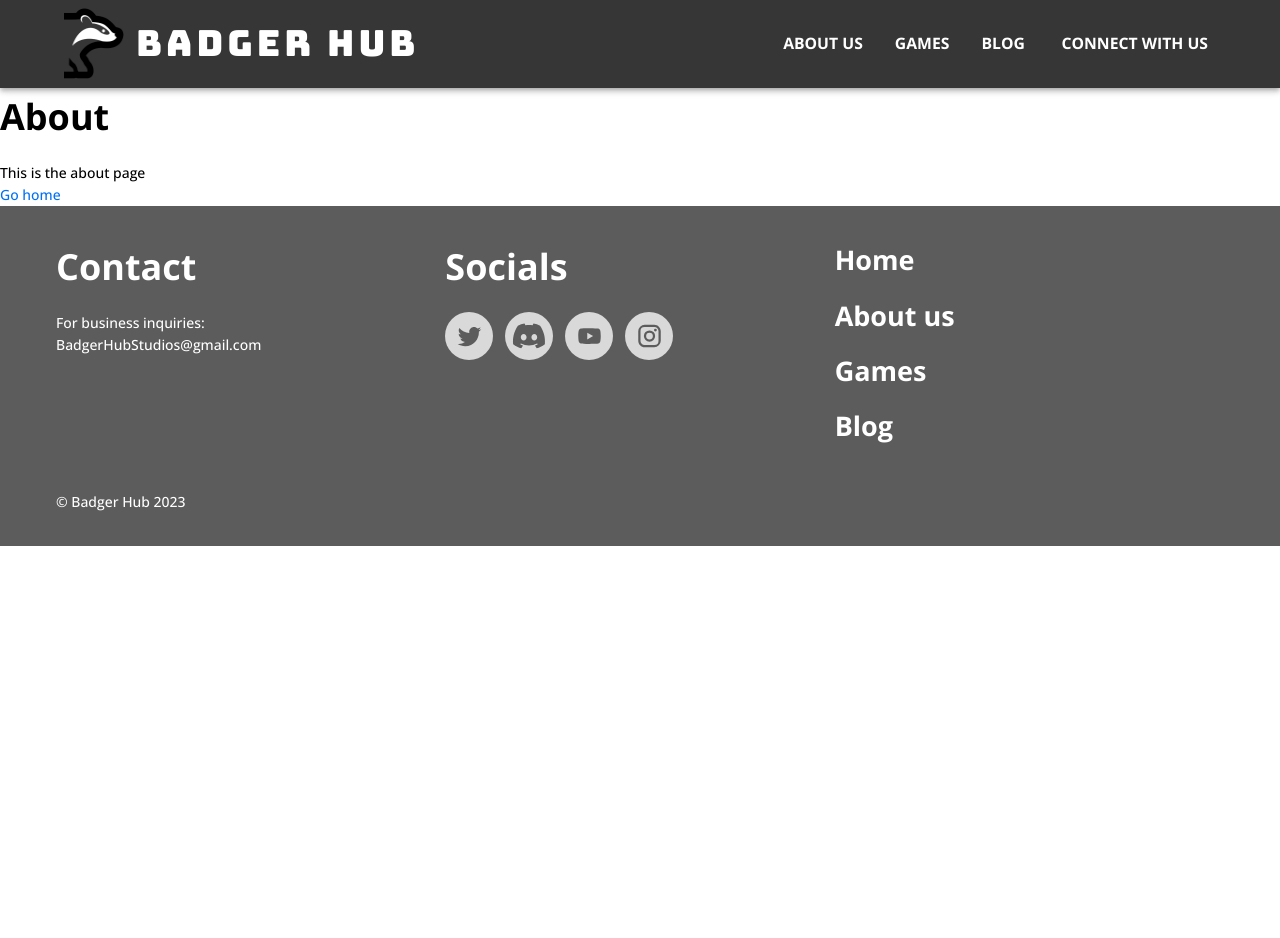
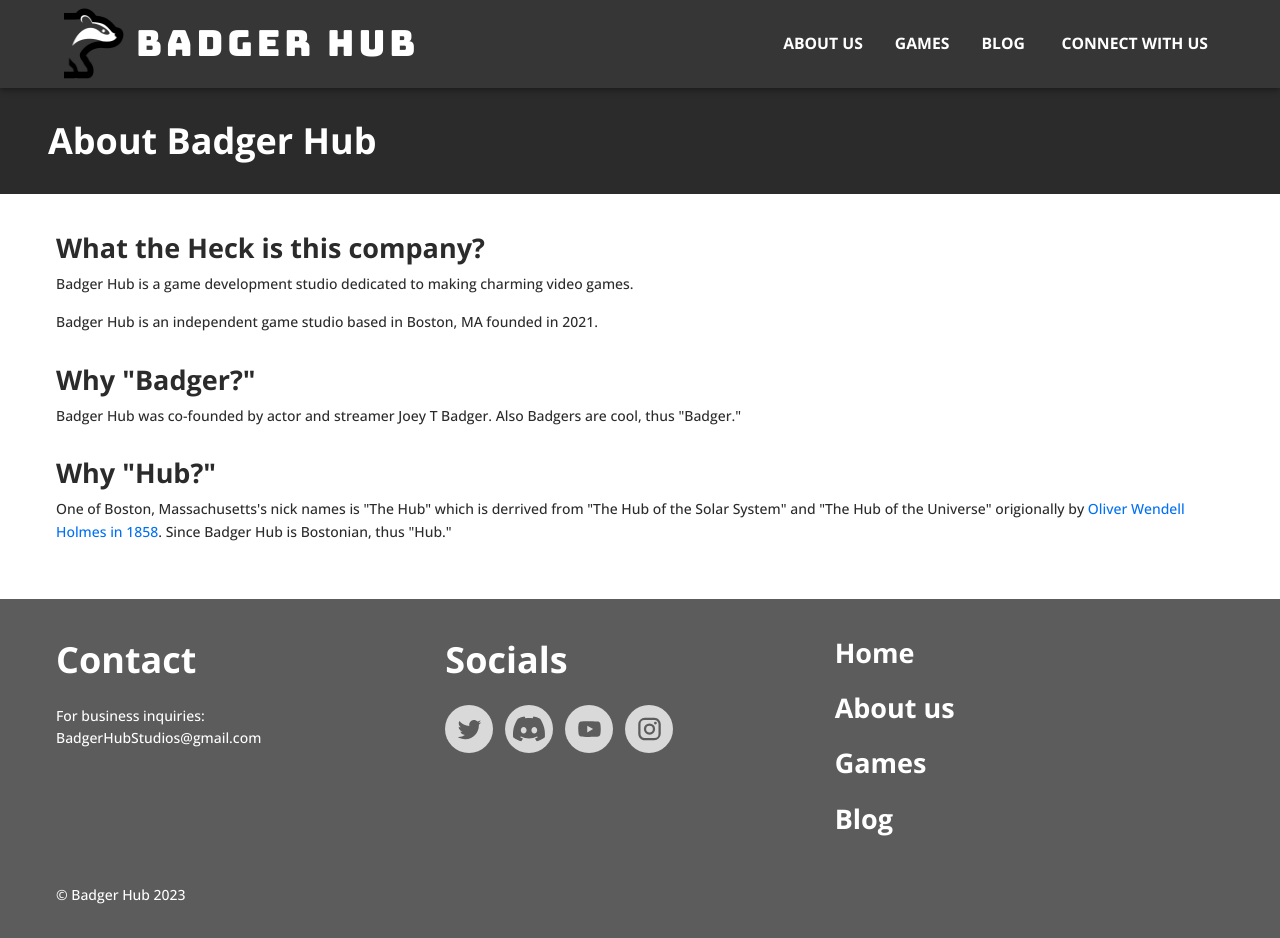
Before and after one commit to joeSzaf/badger-hub, a Next.js app: page /about in a window 1280 px wide. Before the commit the page ends 800 px from the top, so only its background shows below. Built offline with nearby package versions, Linux system fonts and the light colour scheme.

Commit message:
add about section

```diff
--- /dev/null
+++ b/components/_Atomic/PageTitle/PageTitle.style.tsx
@@ -0,0 +1,16 @@
+import styled from '@emotion/styled';
+import { sectionContent } from 'styles/shared';
+
+const PageTitleWrapper = styled.div`
+  ${sectionContent}
+  align-items: center;
+  flex-grow: 100;
+  justify-content: space-between;
+  padding: 8px;
+
+  h1 {
+    margin: 0;
+  }
+`;
+
+export default PageTitleWrapper;
--- /dev/null
+++ b/components/_Atomic/PageTitle/PageTitle.tsx
@@ -0,0 +1,18 @@
+import PageSection from 'components/_Atomic/PageSection/PageSection';
+import PageTitleWrapper from './PageTitle.style';
+
+interface PageTitleProps {
+  copy: string;
+}
+
+const PageTitle = ({ copy }: PageTitleProps) => {
+  return (
+    <PageSection backgroundColor='2b2b2b' textColor='ffffff'>
+      <PageTitleWrapper>
+        <h1>{copy}</h1>
+      </PageTitleWrapper>
+    </PageSection>
+  );
+};
+
+export default PageTitle;
--- /dev/null
+++ b/components/_Pages/AboutPage/AboutPage.tsx
@@ -0,0 +1,14 @@
+import PageSection from 'components/_Atomic/PageSection/PageSection';
+import PageTitle from 'components/_Atomic/PageTitle/PageTitle';
+import WhoWeAreSection from './WhoWeAreSection/WhoWeAreSection';
+
+const AboutPage = () => {
+  return (
+    <main>
+      <PageTitle copy='About Badger Hub' />
+      <WhoWeAreSection />
+    </main>
+  );
+};
+
+export default AboutPage;
--- /dev/null
+++ b/components/_Pages/AboutPage/WhoWeAreSection/WhoWeAreSection.style.tsx
@@ -0,0 +1,24 @@
+import styled from '@emotion/styled';
+import { sectionContent } from 'styles/shared';
+
+export const WhoWeAreSectionWrapper = styled.section`
+  ${sectionContent}
+  align-items: left;
+  flex-grow: 100;
+  flex-direction: column;
+  padding: 16px;
+`;
+
+export const AboutBlock = styled.div`
+  margin-bottom: 8px;
+
+  p {
+    margin-bottom: 16px;
+  }
+
+  h2 {
+    margin-bottom: 4px;
+  }
+`;
+
+export default WhoWeAreSectionWrapper;
--- /dev/null
+++ b/components/_Pages/AboutPage/WhoWeAreSection/WhoWeAreSection.tsx
@@ -0,0 +1,49 @@
+import SocialIcon from 'components/_Atomic/SocialIcon/SocialIcon';
+import { SocialGroup } from 'components/_Atomic/SocialIcon/SocialIcon.style';
+import { AboutBlock, WhoWeAreSectionWrapper } from './WhoWeAreSection.style';
+import DiscordIcon from 'public/icons/DiscordIcon.svg';
+import PageSection from 'components/_Atomic/PageSection/PageSection';
+import TwitterIcon from '@mui/icons-material/Twitter';
+import YouTubeIcon from '@mui/icons-material/YouTube';
+import InstagramIcon from '@mui/icons-material/Instagram';
+
+const WhoWeAreSection = () => {
+  return (
+    <PageSection>
+      <WhoWeAreSectionWrapper>
+        <AboutBlock>
+          <h2>What the Heck is this company?</h2>
+          <p>
+            Badger Hub is a game development studio dedicated to making charming
+            video games.
+          </p>
+          <p>
+            Badger Hub is an independent game studio based in Boston, MA founded
+            in 2021.
+          </p>
+        </AboutBlock>
+        <AboutBlock>
+          <h2>Why "Badger?"</h2>
+          <p>
+            Badger Hub was co-founded by actor and streamer Joey T Badger. Also
+            Badgers are cool, thus "Badger."
+          </p>
+        </AboutBlock>
+        <AboutBlock>
+          <h2>Why "Hub?"</h2>
+          <p>
+            One of Boston, Massachusetts's nick names is "The Hub" which is
+            derrived from "The Hub of the Solar System" and "The Hub of the
+            Universe" origionally by{' '}
+            <a href='http://www.celebrateboston.com/culture/the-hub-origin.htm'>
+              Oliver Wendell Holmes in 1858
+            </a>
+            . Since Badger Hub is Bostonian, thus "Hub."
+          </p>
+        </AboutBlock>
+      </WhoWeAreSectionWrapper>
+    </PageSection>
+  );
+};
+
+export default WhoWeAreSection;
--- a/pages/about.tsx
+++ b/pages/about.tsx
@@ -1,14 +1,10 @@
-import Link from 'next/link';
-import Layout from '../components/_Atomic/Layout/Layout';
+import Layout from 'components/_Atomic/Layout/Layout';
+import AboutPage from 'components/_Pages/AboutPage/AboutPage';
 
-const AboutPage = () => (
-  <Layout title='About | Next.js + TypeScript Example'>
-    <h1>About</h1>
-    <p>This is the about page</p>
-    <p>
-      <Link href='/'>Go home</Link>
-    </p>
+const AboutRoute = () => (
+  <Layout title='About | Badger Hub'>
+    <AboutPage />
   </Layout>
 );
 
-export default AboutPage;
+export default AboutRoute;
--- /dev/null
+++ b/pages/api/blogPost/index.ts
@@ -0,0 +1,16 @@
+import { NextApiRequest, NextApiResponse } from 'next';
+import { sampleUserData } from 'utils/sample-data';
+
+const handler = (_req: NextApiRequest, res: NextApiResponse) => {
+  try {
+    if (!Array.isArray(sampleUserData)) {
+      throw new Error('Cannot find user data');
+    }
+
+    res.status(200).json(sampleUserData);
+  } catch (err: any) {
+    res.status(500).json({ statusCode: 500, message: err.message });
+  }
+};
+
+export default handler;
```
